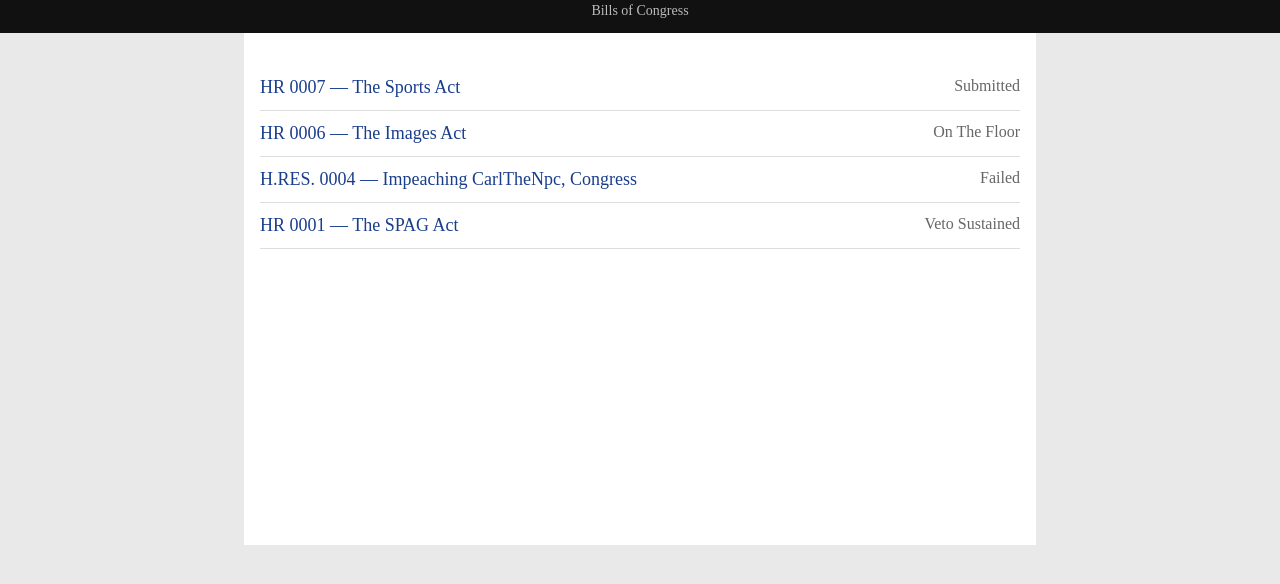
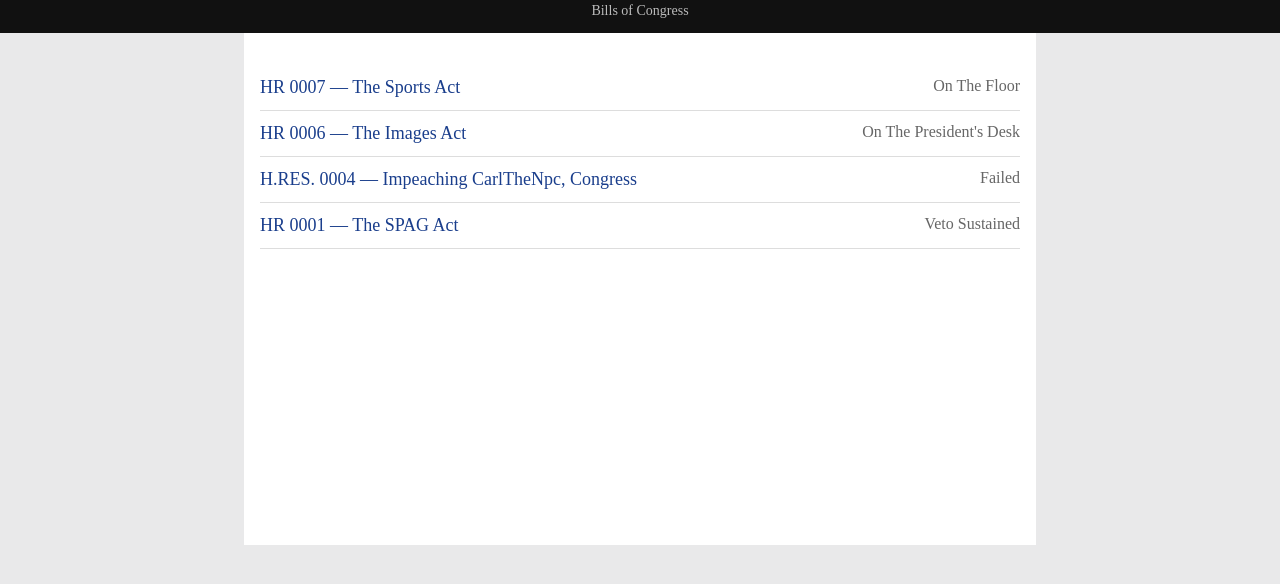
Before and after one commit to MegasGovernment/bills, a plain HTML site: page index.html in a window 1280 px wide. Shown: the part 38-622 px from the top of the page. Drawn offline with Linux system fonts and the light colour scheme.

Commit message:
Update bill index

```diff
--- a/index.html
+++ b/index.html
@@ -8,8 +8,8 @@ main{max-width:760px;margin:0 auto;padding:16px;background:#fff;min-height:60vh}
 li{padding:12px 0;border-bottom:1px solid #ddd;display:flex;justify-content:space-between;gap:12px}li a{text-decoration:none;font-size:18px}li a:hover{text-decoration:underline}
 span{color:#666;text-transform:capitalize}</style></head>
 <body><header><h1>MEGA&#8217;S GOVERNMENT</h1><p>Bills of Congress</p></header><main><ul>
-<li><a href="bills/HR-0007.html">HR 0007 — The Sports Act</a> <span>Submitted</span></li>
-<li><a href="bills/HR-0006.html">HR 0006 — The Images Act</a> <span>On the floor</span></li>
+<li><a href="bills/HR-0007.html">HR 0007 — The Sports Act</a> <span>On the floor</span></li>
+<li><a href="bills/HR-0006.html">HR 0006 — The Images Act</a> <span>On the President's desk</span></li>
 <li><a href="bills/H.RES.-0004.html">H.RES. 0004 — Impeaching CarlTheNpc, Congress</a> <span>Failed</span></li>
 <li><a href="bills/HR-0001.html">HR 0001 — The SPAG Act</a> <span>Veto sustained</span></li>
 </ul></main></body></html>
```
